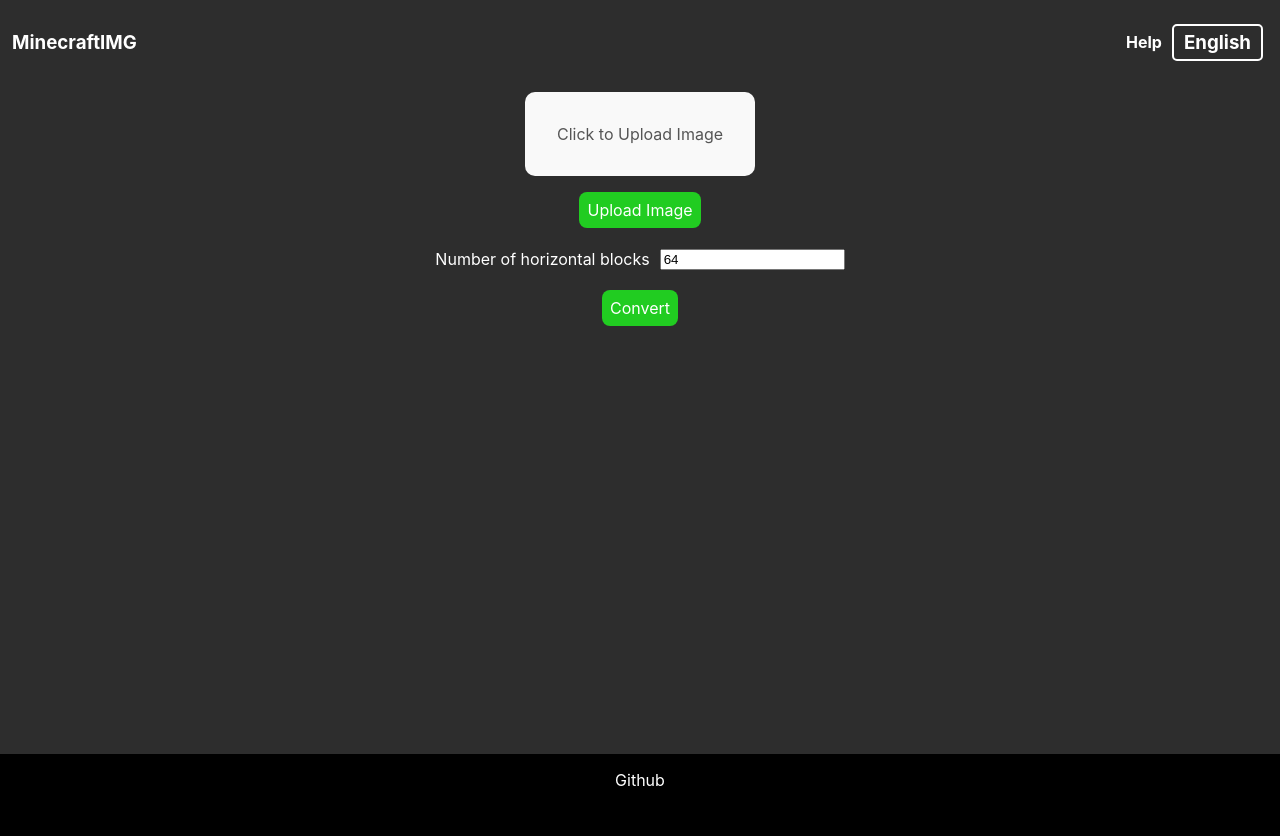
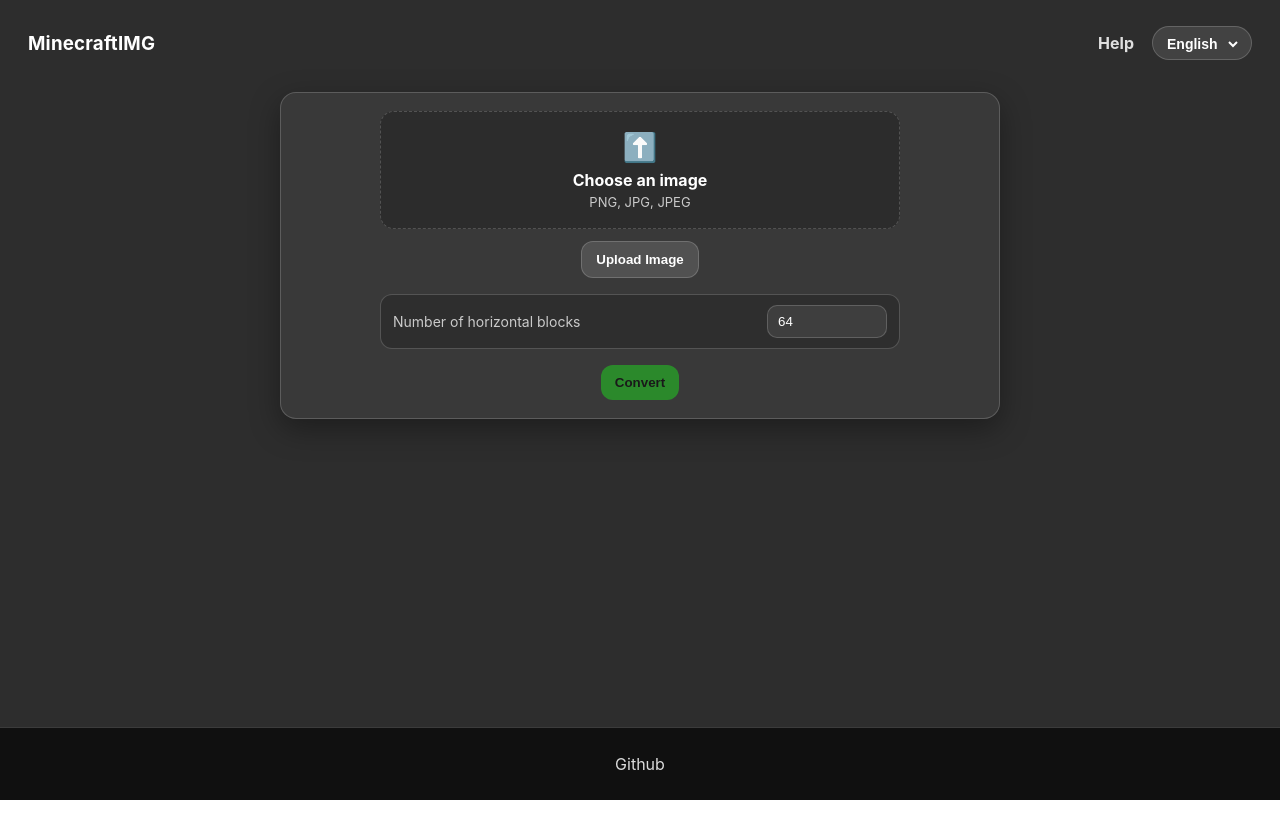
Before and after one commit to NikAI-dev/itm-site, a React (Create React App) app in the folder itm-site/: page / in a window 1280 px wide. After the commit the page ends 800 px from the top, so only its background shows below. Built offline with nearby package versions, Linux system fonts and the light colour scheme.

Commit message:
Aesthetic polish

```diff
--- a/itm-site/src/App.css
+++ b/itm-site/src/App.css
@@ -1,161 +1,330 @@
-*{
-  color:white;
+/* Base */
+* {
+  box-sizing: border-box;
+  color: white;
 }
+
+:root {
+  --bg: #2d2d2d;
+  --panel: rgba(255, 255, 255, 0.06);
+  --panel-2: rgba(255, 255, 255, 0.10);
+  --border: rgba(255, 255, 255, 0.18);
+  --text-dim: rgba(255, 255, 255, 0.75);
+  --shadow: 0 10px 30px rgba(0, 0, 0, 0.35);
+
+  --green: rgb(33, 204, 33);
+  --green-hover: rgb(26, 170, 26);
+}
+
 .App {
-  background-color: #2D2D2D;
-  height: fit-content;
+  background-color: var(--bg);
   min-height: 100vh;
-  padding: 12px;
+  padding: 16px;
   position: relative;
 }
 
-
-.navbar{
+/* Navbar */
+.navbar {
   display: flex;
   justify-content: space-between;
   align-items: center;
+  padding: 10px 12px;
 }
-.infobox{
+
+.brand {
+  margin: 0;
+  letter-spacing: 0.2px;
+}
+
+.infobox {
   display: flex;
   align-items: center;
+  gap: 10px;
 }
-.help-text{
-  margin: 5px;
+
+/* Help dropdown */
+.helpDropdown {
+  position: relative;
 }
-.language-box{
-  margin: 5px;
-  border: 2px solid white;
-  border-radius: 5px;
-  padding-left: 5px;
-  padding-right: 5px;
+
+.helpDropdown summary {
+  list-style: none; /* remove default triangle in some browsers */
 }
-.language-text{
-  margin: 5px;
+
+.helpDropdown summary::-webkit-details-marker {
+  display: none; /* remove default marker in Chrome/Safari */
+}
+
+.dropdownPanel {
+  position: absolute;
+  right: 0;
+  top: calc(100% + 8px);
+  width: min(360px, 80vw);
+  padding: 12px 12px;
+  border-radius: 12px;
+  border: 1px solid var(--border);
+  background: rgba(0, 0, 0, 0.75);
+  box-shadow: var(--shadow);
+  z-index: 10;
+}
+
+.dropdownText {
+  margin: 0;
+  font-size: 14px;
+  color: rgba(255, 255, 255, 0.85);
+  line-height: 1.4;
+}
+
+/* Language dropdown */
+.languageSelect {
+  background: transparent;
+  border: none;
+  color: white;
+  font-weight: 600;
+  font-size: 14px;
+  outline: none;
+  cursor: pointer;
+}
+
+.languageSelect option {
+  color: black; /* makes options readable in most browsers */
 }
 
 
-.mainContent{
-  display: flex;
-  flex-direction: column;
-  justify-content: center;
-  justify-items: center;
-  align-items: center;
+.language-box {
+  border: 1px solid var(--border);
+  border-radius: 999px;
+  padding: 6px 10px;
+  background: var(--panel-2);
+}
 
-  margin-top: 20px;
-  margin-bottom: 24px;
-  padding-bottom: 200px;
+.language-text {
+  margin: 0;
+  font-weight: 600;
+  font-size: 14px;
 }
-.upload-container{
-  display: flex;
-  width: fit-content;
-  box-sizing: border-box;
-  flex-direction: column;
-  justify-content: center;
-  align-items: center;
-}
-.mainForm{
+
+/* Main */
+.mainContent {
   display: flex;
   flex-direction: column;
   align-items: center;
+  margin-top: 22px;
+  padding-bottom: 140px; /* keep footer spacing */
 }
+
+.mainForm {
+  width: min(720px, 100%);
+  display: flex;
+  flex-direction: column;
+  gap: 16px;
+  align-items: center;
+  padding: 18px;
+  border-radius: 16px;
+  background: var(--panel);
+  border: 1px solid var(--border);
+  box-shadow: var(--shadow);
+}
+
+/* Upload */
+.upload-container {
+  display: flex;
+  flex-direction: column;
+  align-items: center;
+  gap: 12px;
+}
+
 .fileInput {
-  /* Hide the default input completely */
-  visibility: hidden;
+  position: absolute;
   width: 0;
   height: 0;
-  /* Use position: absolute or display: none if visibility: hidden causes layout issues in some browsers */
-  position: absolute;
+  visibility: hidden;
 }
+
 .file-label {
+  width: min(520px, 92vw);
   display: flex;
   flex-direction: column;
   align-items: center;
   justify-content: center;
   cursor: pointer;
-  padding: 2em;
+  padding: 18px;
+  border-radius: 14px;
+  border: 1px dashed var(--border);
+  background: rgba(0, 0, 0, 0.22);
+  text-align: center;
+  transition: transform 0.12s ease, background-color 0.2s ease, border-color 0.2s ease;
+}
+
+.file-label:hover {
+  background: rgba(0, 0, 0, 0.28);
+  border-color: rgba(255, 255, 255, 0.30);
+  transform: translateY(-1px);
+}
+
+.upload-icon {
+  font-size: 28px;
+  margin-bottom: 6px;
+}
+
+.upload-text {
+  font-weight: 700;
+  color: white;
+}
+
+.upload-subtext {
+  margin-top: 4px;
+  font-size: 13px;
+  color: var(--text-dim);
+}
+
+/* Controls */
+.block-number {
+  width: min(520px, 92vw);
+  display: flex;
+  align-items: center;
+  justify-content: space-between;
+  gap: 12px;
+  padding: 10px 12px;
+  border-radius: 12px;
+  border: 1px solid var(--border);
+  background: rgba(0, 0, 0, 0.18);
+}
+
+.block-label {
+  font-size: 14px;
+  color: var(--text-dim);
+}
+
+.block-input {
+  width: 120px;
+  padding: 8px 10px;
   border-radius: 10px;
-  background-color: #f9f9f9;
-  text-align: center;
-  transition: background-color 0.3s;
+  border: 1px solid var(--border);
+  background: rgba(255, 255, 255, 0.08);
+  color: white;
+  outline: none;
 }
-.file-label:hover {
-  background-color: #e9ecef;
+
+.block-input:focus {
+  border-color: rgba(255, 255, 255, 0.35);
+  background: rgba(255, 255, 255, 0.10);
 }
-.upload-icon {
-  font-size: 2em;
-  color: #007bff;
-  margin-bottom: 0.5em;
+
+/* Buttons */
+.btn {
+  border: none;
+  border-radius: 12px;
+  padding: 10px 14px;
+  font-weight: 800;
+  cursor: pointer;
+  transition: transform 0.12s ease, filter 0.2s ease, background-color 0.2s ease, opacity 0.2s ease;
 }
-.upload-text {
-  color: #555;
+
+.btn:active {
+  transform: translateY(1px);
 }
-#upload-btn {
-  margin-top: 16px;
+
+.btn:disabled {
+  opacity: 0.55;
+  cursor: not-allowed;
 }
-.block-number{
-  display: flex;
-  justify-content: space-between;
-  align-items: center;
-}
-.block-label{
-  padding: 5px;
-}
-.block-input{
-  margin: 5px;
-  height: 50%;
+
+.btnPrimary {
+  background: var(--green);
   color: black;
 }
-.submitButton{
-  background-color: rgb(33, 204, 33);
-  cursor: pointer;
-  border-radius: 8px;
-  padding: 8px;
-  width: fit-content;
+
+.btnPrimary:hover {
+  background: var(--green-hover);
 }
 
+.btnSecondary {
+  background: rgba(255, 255, 255, 0.12);
+  color: white;
+  border: 1px solid var(--border);
+}
+
+.btnSecondary:hover {
+  filter: brightness(1.1);
+}
+
+/* Result */
 .outputContainer {
   display: flex;
-  width: fit-content;
-  box-sizing: border-box;
   flex-direction: column;
-  justify-content: center;
   align-items: center;
-
-  margin-top: 40px;
+  margin-top: 26px;
+  gap: 12px;
 }
 
 .imageBox {
-  width: 420px;          /* pick what you like */
-  height: 420px;
-  border-radius: 12px;
+  width: min(520px, 92vw);
+  aspect-ratio: 1 / 1;
+  border-radius: 14px;
   overflow: hidden;
-  background: #111;      /* or transparent */
+  background: #111;
   display: flex;
   align-items: center;
   justify-content: center;
+  border: 1px solid var(--border);
 }
 
 .image {
   width: 100%;
   height: 100%;
-  object-fit: contain;   /* preserves aspect ratio + letterboxing */
+  object-fit: contain;
 }
 
-.dwn-link-btn{
+.dwn-link-btn {
   text-decoration: none;
-  margin-top: 15px;
 }
 
-.footer{
-  justify-content: center;
-  justify-items: center;
-  align-items: center;
+/* Footer */
+.footer {
   text-align: center;
-  background-color: black;
-  margin: -12px;
-  margin-top: 12px;
-  height: 10%;
+  background-color: rgba(0, 0, 0, 0.65);
+  border-top: 1px solid var(--border);
   width: 100%;
   position: absolute;
+  left: 0;
   bottom: 0;
+  padding: 10px 0;
 }
+
+.footerLink {
+  color: white;
+  opacity: 0.85;
+  text-decoration: none;
+}
+
+.footerLink:hover {
+  opacity: 1;
+  text-decoration: underline;
+}
+
+/* Small error message */
+.errorBox {
+  width: min(520px, 92vw);
+  padding: 10px 12px;
+  border-radius: 12px;
+  border: 1px solid rgba(255, 80, 80, 0.35);
+  background: rgba(255, 80, 80, 0.10);
+  color: rgba(255, 220, 220, 0.95);
+  font-size: 14px;
+}
+
+/* Small "Help" link-button */
+.linkButton {
+  background: transparent;
+  border: none;
+  padding: 6px 8px;
+  cursor: pointer;
+  opacity: 0.85;
+  font-weight: 700;
+}
+
+.linkButton:hover {
+  opacity: 1;
+  text-decoration: underline;
+}
--- a/itm-site/src/App.js
+++ b/itm-site/src/App.js
@@ -1,63 +1,118 @@
-import './App.css';
-import { useState, useEffect, useRef } from "react"
+import "./App.css";
+import { useState, useEffect, useRef } from "react";
 
 function App() {
   const [file, setFile] = useState(null);
-  const [preview, setPreview] = useState(null);
+  const [previewUrl, setPreviewUrl] = useState(null);
   const [width, setWidth] = useState(64);
-  const [resultUrl, setResult] = useState(null);
+  const [resultUrl, setResultUrl] = useState(null);
+  const [isLoading, setIsLoading] = useState(false);
+  const [errorMsg, setErrorMsg] = useState("");
+  const [language, setLanguage] = useState("English");
+
 
   const fileInputRef = useRef(null);
 
+  const TEXT = {
+    English: {
+      title: "MinecraftIMG",
+      upload: "Upload Image",
+      chooseImage: "Choose an image",
+      convert: "Convert",
+      blocksLabel: "Number of horizontal blocks",
+      help: "Help",
+      helpText:
+        "Upload an image, choose the number of blocks, and download the Minecraft-style result.",
+      download: "Download"
+    },
+    French: {
+      title: "MinecraftIMG",
+      upload: "Téléverser une image",
+      chooseImage: "Choisir une image",
+      convert: "Convertir",
+      blocksLabel: "Nombre de blocs horizontaux",
+      help: "Aide",
+      helpText:
+        "Téléversez une image, choisissez le nombre de blocs, puis téléchargez le résultat.",
+      download: "Télécharger"
+    },
+    Russian: {
+      title: "MinecraftIMG",
+      upload: "Загрузить изображение",
+      chooseImage: "Выбрать картинку",
+      convert: "Преобразовать",
+      blocksLabel: "Количество блоков по горизонтали",
+      help: "Помощь",
+      helpText:
+        "Загрузите изображение, выберите количество блоков и скачайте результат.",
+      download: "Закачать"
+    },
+  };
+  const t = TEXT[language];
+
   function openFilePicker() {
-    fileInputRef.current.click();
+    fileInputRef.current?.click();
   }
+
   function handleFileChange(e) {
-    const selected = e.target.files[0];
+    const selected = e.target.files?.[0];
+    if (!selected) return;
+
+    setErrorMsg("");
     setFile(selected);
-    setPreview(URL.createObjectURL(selected));
+    setPreviewUrl(URL.createObjectURL(selected));
+
+    // allow re-selecting the same file later
+    e.target.value = "";
   }
+
   function handleWidthChange(e) {
-    setWidth(e.target.value);
+    // keep it numeric
+    const next = Number(e.target.value);
+    setWidth(Number.isFinite(next) ? next : 64);
   }
-  function handleSubmit() {
+
+  async function upload(selectedFile, blockWidth) {
+    if (!selectedFile) return;
+
+    const form = new FormData();
+    form.append("image", selectedFile);
+    form.append("width", String(blockWidth));
+
+    setIsLoading(true);
+    setErrorMsg("");
+
+    try {
+      const res = await fetch("http://localhost:5000/minecraftify", {
+        method: "POST",
+        body: form,
+      });
+
+      if (!res.ok) throw new Error(await res.text());
+
+      const blob = await res.blob();
+      const url = URL.createObjectURL(blob);
+      setResultUrl(url);
+    } catch (err) {
+      console.error("Error fetching data:", err);
+      setErrorMsg("Conversion failed. Is the Flask server running?");
+    } finally {
+      setIsLoading(false);
+    }
+  }
+
+  function handleSubmit(e) {
+    e.preventDefault(); // stop form reload
     upload(file, width);
   }
 
-  async function upload(file, width) {
-    const form = new FormData();
-    form.append("image", file);
-    console.log(width)
-    form.append("width", width);
+  // cleanup blob urls
+  useEffect(() => {
+    return () => {
+      if (previewUrl) URL.revokeObjectURL(previewUrl);
+    };
+  }, [previewUrl]);
 
-    try {
-      const res = await fetch('http://localhost:5000/minecraftify', {
-        method:"POST",
-        body:form
-      });
-      console.log(res)
-      if (!res.ok) throw new Error(await res.text());
-         // or res.blob() if returning an image
-
-      const blob = await res.blob();
-      const url = URL.createObjectURL(blob);
-      setResult(url);
-    } catch (error) {
-      console.error('Error fetching data:', error);
-    }
-  };
-
-  /*function download() { // auto-download
-    const a = document.createElement("a"); //makes invisible link
-    a.href = resultUrl; //assings it to the image
-    a.download = "minecraft.png"; //says that it'll be called this when downloaded
-    a.click(); //simulates a click so the file downloads itself
-  }*/
-
-
-  useEffect(() => {
-    return () => preview && URL.revokeObjectURL(preview);
-  }, [preview]);
   useEffect(() => {
     return () => {
       if (resultUrl) URL.revokeObjectURL(resultUrl);
@@ -66,63 +121,129 @@
 
   return (
     <div className="App">
-      <div className="navbar">
+      <header className="navbar">
         <div className="titlebox">
-          <h3>MinecraftIMG</h3>
+          <h3 className="brand">{t.title}</h3>
         </div>
+
         <div className="infobox">
-          <h4 className="help-text">Help</h4>
+          <details className="helpDropdown">
+            <summary className="linkButton">{t.help}</summary>
+            <div className="dropdownPanel">
+              {/* TODO: replace this with your real help text later */}
+              <p className="dropdownText">
+                {t.helpText}
+                {/*Choose an image by either clicking on either the <strong>Choose an image</strong> box or the
+                <strong> Upload Image</strong> button.<br/> Then choose the desired <strong>width in blocks </strong>
+                of the result image.<br/> Finally, click on <strong>Convert</strong> and wait for the result.<br/>
+                <span style={{weight:"bold", color:"red"}}> It is normal if the result isn't instant. We will tell you if an error happens.</span>
+                */}
+              </p>
+            </div>
+          </details>
+
           <div className="language-box">
-            <h3 className="language-text">English</h3>
+            <select
+              className="languageSelect"
+              value={language}
+              onChange={(e) => setLanguage(e.target.value)}
+              aria-label="Select language"
+            >
+              <option value="English">English</option>
+              <option value="French">Français</option>
+              <option value="Russian">Русский</option>
+            </select>
           </div>
         </div>
-      </div>
-      <div className="mainContent">
-        <form class="mainForm">
-          <div class="upload-container">
-            <input ref={fileInputRef} type="file" id="image-upload" onChange={handleFileChange} name="profile_pic" accept="image/png, image/jpeg" class="fileInput" />
 
+      </header>
 
-            <label for="image-upload" class="file-label">
-              {preview == null ? (
-                <span class="upload-text">Click to Upload Image</span>
+      <main className="mainContent">
+        <form className="mainForm" onSubmit={handleSubmit}>
+          <section className="upload-container">
+            <input
+              ref={fileInputRef}
+              type="file"
+              id="image-upload"
+              onChange={handleFileChange}
+              accept="image/png, image/jpeg"
+              className="fileInput"
+            />
+
+            <label htmlFor="image-upload" className="file-label">
+              {!previewUrl ? (
+                <>
+                  <span className="upload-icon">⬆️</span>
+                  <span className="upload-text">{t.chooseImage}</span>
+                  <span className="upload-subtext">PNG, JPG, JPEG</span>
+                </>
               ) : (
-                <div className='imageBox'>
-                  <img className='image' src={preview} alt='Preview'/>
+                <div className="imageBox">
+                  <img className="image" src={previewUrl} alt="Preview" />
                 </div>
+              )}
+            </label>
 
-              )
-              }
+            <button
+              type="button"
+              className="btn btnSecondary"
+              id="upload-btn"
+              onClick={openFilePicker}
+              disabled={isLoading}
+            >
+              {t.upload}
+            </button>
+          </section>
+
+          <div className="block-number">
+            <label htmlFor="width-selection" className="block-label">
+              {t.blocksLabel}
             </label>
-            <div className='submitButton' id='upload-btn' onClick={openFilePicker}>
-              Upload Image
-            </div>
+            <input
+              id="width-selection"
+              type="number"
+              className="block-input"
+              value={width}
+              onChange={handleWidthChange}
+              min={1}
+              max={512}
+            />
           </div>
-          <div class="block-number">
-            <label for="width-selection" class="block-label"><p>Number of horizontal blocks</p></label>
-            <input id="width-selection" type="number" class="block-input" value={width} onChange={handleWidthChange}/>
-          </div>
-          <div className="submitButton" onClick={handleSubmit}>
-            Convert
-          </div>
+
+          <button
+            type="submit"
+            className="btn btnPrimary"
+            disabled={!file || isLoading}
+            title={!file ? "Select an image first" : ""}
+          >
+            {isLoading ? "Converting..." : t.convert}
+          </button>
+
+          {errorMsg && <div className="errorBox">{errorMsg}</div>}
         </form>
-        {resultUrl &&
-        (
-          <div className='outputContainer'>
+
+        {resultUrl && (
+          <section className="outputContainer">
             <div className="imageBox">
               <img className="image" src={resultUrl} alt="Result" />
             </div>
-            <a href={resultUrl} download="minecraft.png" className='dwn-link-btn'>
-              <div className="submitButton" id="download-btn">
-                Download
-              </div>
+
+            <a href={resultUrl} download="minecraft.png" className="dwn-link-btn">
+              <button type="button" className="btn btnPrimary" id="download-btn">
+                {t.download}
+              </button>
             </a>
-          </div>
+          </section>
         )}
-      </div>
-      <div className="footer">
-        <p><a>Github</a></p>
-      </div>
+      </main>
+
+      <footer className="footer">
+        <p>
+          <a className="footerLink" href="#" onClick={(e) => e.preventDefault()}>
+            Github
+          </a>
+        </p>
+      </footer>
     </div>
   );
 }
```
